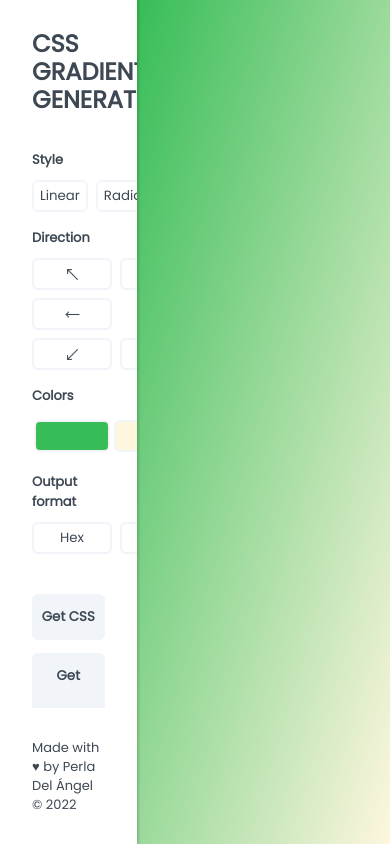
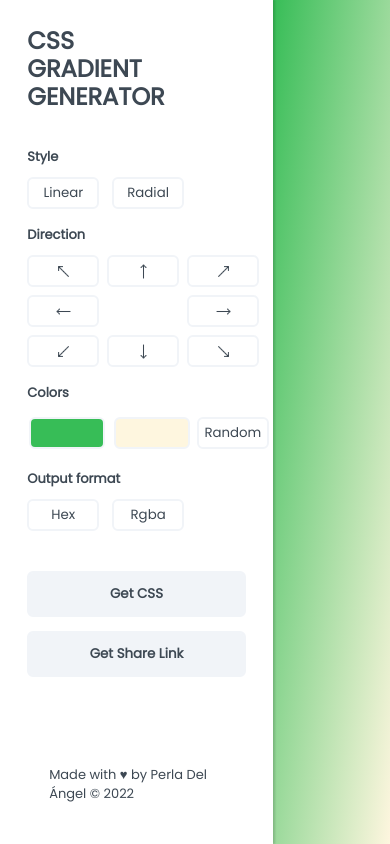
Before and after one commit to PerlaDelAngel/css-gradient-generator, a React (Create React App) app: page / in a window 390 px wide. Built offline with nearby package versions, Linux system fonts and the light colour scheme.

Commit message:
Added media queries for multiple devices

```diff
--- a/src/App.css
+++ b/src/App.css
@@ -2,9 +2,57 @@
   height: 100%;
   width: 100%;
   display: grid;
-  grid-template-columns: 35% 65%;
+  grid-template-columns: 25% 75%;
   grid-template-rows: auto;
   grid-template-areas:
     'sidebar gradient'
   ;
 }
+
+@media (max-width: 1024px) {
+  .app{
+    grid-template-columns: 30% 70%;
+  }
+}
+
+@media (max-width: 992px) {
+  .app{
+    grid-template-columns: 35% 65%;
+  }
+}
+
+@media (max-width: 768px) {
+  .app{
+    grid-template-columns: 45% 55%;
+  }
+}
+
+@media (max-width: 600px) {
+  .app{
+    grid-template-columns: 55% 45%;
+  }
+}
+
+@media (max-width: 500px) {
+  .app{
+    grid-template-columns: 64% 36%;
+  }
+}
+
+@media (max-width:425px) {
+  .app{
+    grid-template-columns: 70% 30%;
+    grid-template-rows: auto;
+  }
+}
+
+@media (max-width: 375px) {
+  .app{
+    grid-template-columns: 100%;
+    grid-template-rows: auto;
+    grid-template-areas:
+      'sidebar'
+      'gradient'
+    ;
+  }
+}
--- a/src/App.js
+++ b/src/App.js
@@ -1,5 +1,5 @@
 import './App.css';
-import { useState, useEffect } from 'react';
+import { useState/* , useEffect  */} from 'react';
 import Sidebar from './components/Sidebar/Sidebar';
 
 function App() {
--- a/src/components/Button/Button.module.css
+++ b/src/components/Button/Button.module.css
@@ -1,7 +1,7 @@
 .btn{
   font-family: 'Poppins', sans-serif;
-  width: 80px;
-  height: 32px;
+  width: 4.5rem;
+  height: 2rem;
   border: 2px solid #f1f4f8;
   border-radius: 6px;
   color: #3d4853;
--- a/src/components/Direction/Direction.module.css
+++ b/src/components/Direction/Direction.module.css
@@ -7,6 +7,7 @@
 }
 
 .direction{
+  width: 100%;
   display: grid;
   grid-template-columns: 1fr 1fr 1fr;
   grid-template-rows: 1fr 1fr 1fr;
--- a/src/components/Footer/Footer.jsx
+++ b/src/components/Footer/Footer.jsx
@@ -2,12 +2,12 @@ const styles = {
   fontSize: '.8125rem',
   fontWeight: '500',
   lineHeight: '1.1875rem',
-  position: 'fixed',
+  position: 'relative',
   display: 'block',
-  width: '35%',
+  width: '100%',
   bottom: '0',
   left: '0',
-  padding: '30px 32px',
+  padding: '10% 10% 0 10%',
   backgroundColor: '#fff',
   zIndex: '11',
   color: '#3d4853'
--- a/src/components/Sidebar/Sidebar.module.css
+++ b/src/components/Sidebar/Sidebar.module.css
@@ -1,11 +1,7 @@
 .sidebar {
-  position: relative;
-  top: 0;
-  left: 0;
-  bottom: 0;
   width: 100%;
   height: 100vh;
-  padding: 30px 32px;
+  padding: 10%;
   box-shadow: 2px 0 2px 0 rgb(0 0 0 / 15%);
   z-index: 100;
   overflow-y: auto;
@@ -17,7 +13,6 @@
   color: #3d4853;
   margin: 0 0 1.5em 0;
   line-height: 28px;
-
 }
 
 .subtitles{
@@ -30,13 +25,15 @@
 
 .type{
   display: flex;
-  gap: 8px;
+  gap: 0.8em;
 }
 
 .colors{
+  width: 95%;
   display: grid;
   grid-template-columns: 1fr 1fr 1fr;
   align-items: center;
+  column-gap: 0.3em;
 }
 
 .color{
@@ -63,12 +60,13 @@
 }
 
 .output{
+  width: 80%;
   display: grid;
   grid-template-columns: 1fr 1fr 1fr;
-  column-gap: 8px;
+  column-gap: 0.8em;
   margin-bottom: 2.5em;
 }
 
 .share{
-  margin: 1em 0 8em;
+  margin: 1em 0 5em;
 }
```
